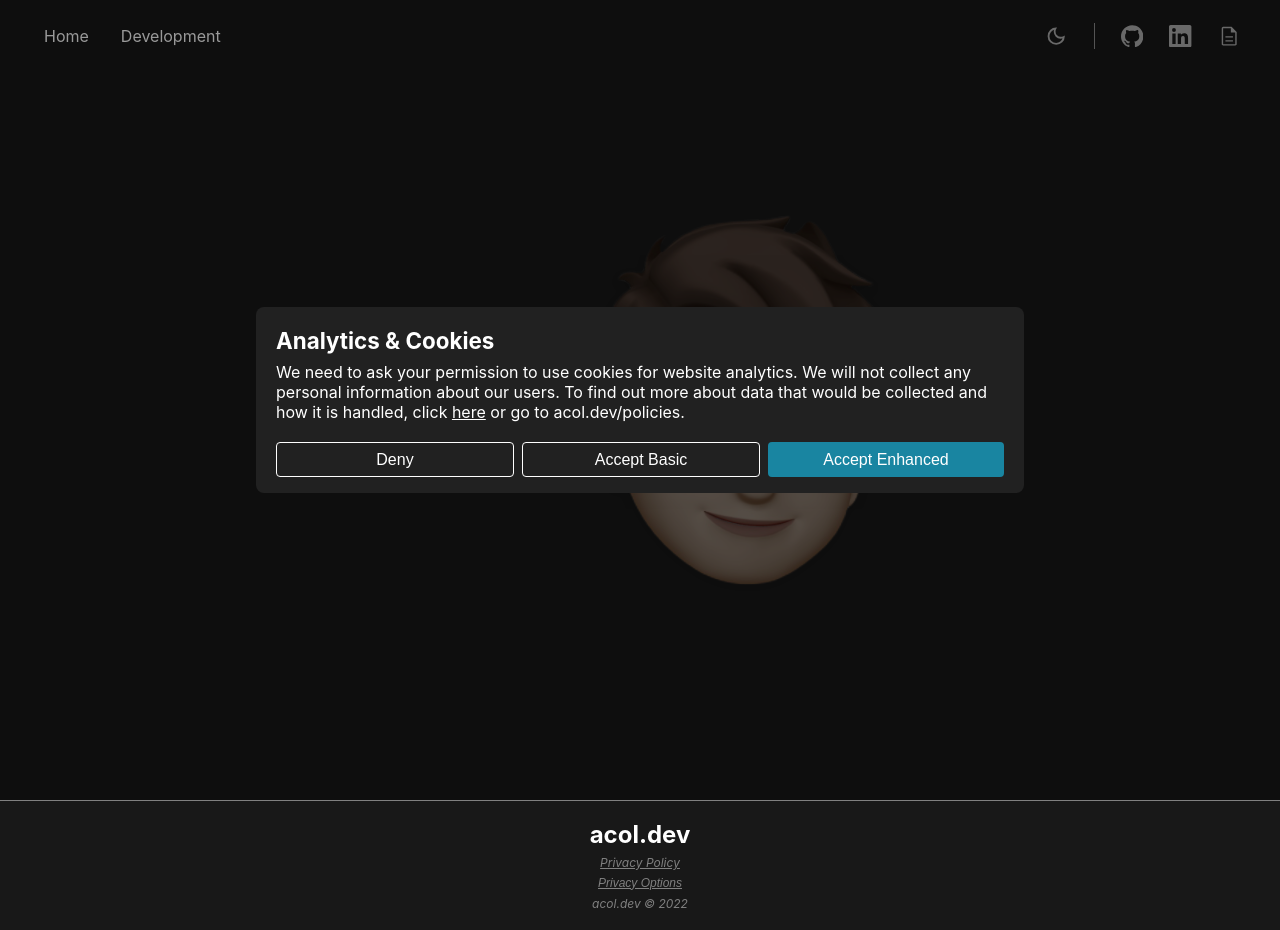
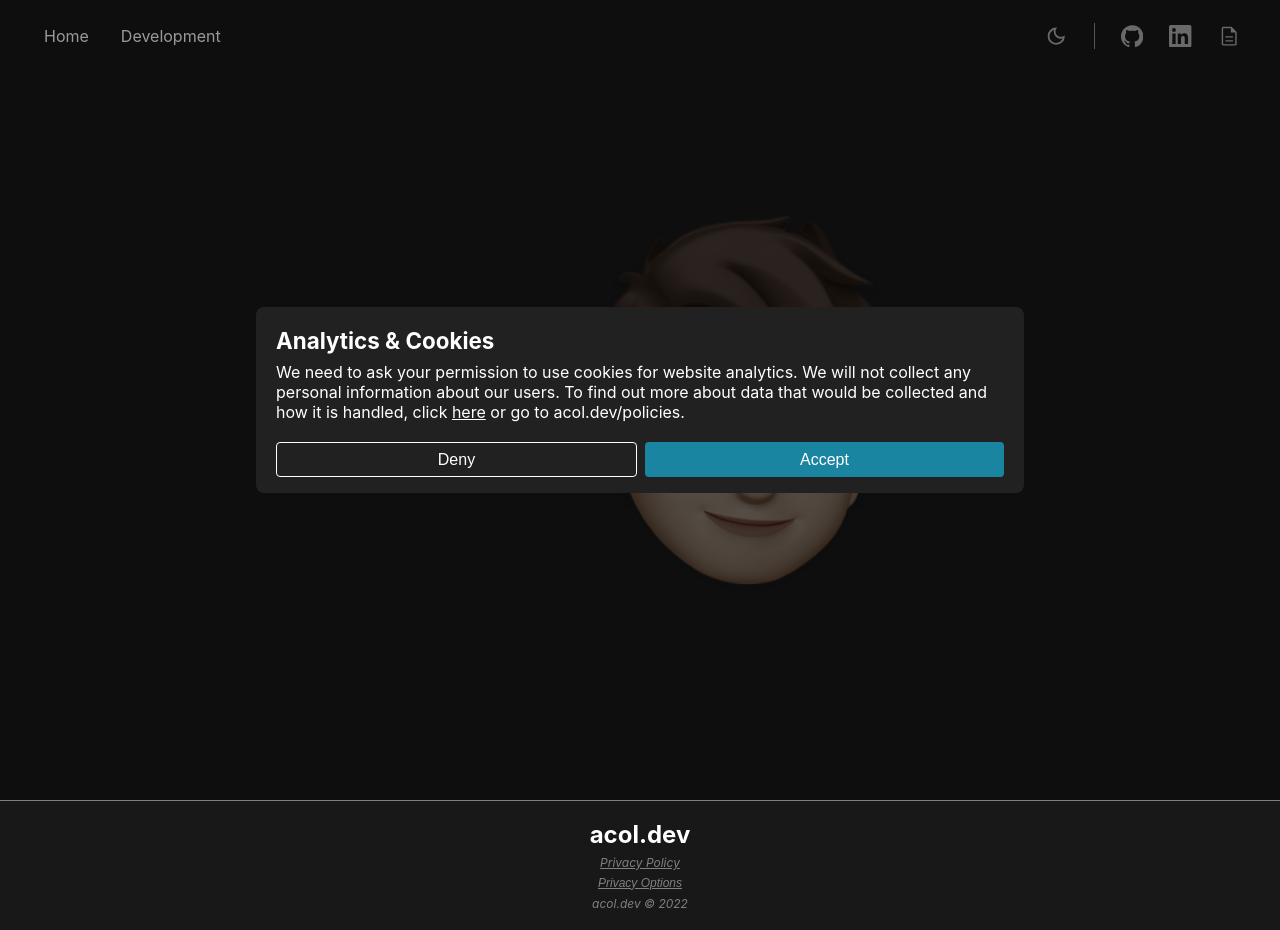
Before and after one commit to acol248/acol-dev, a Next.js app: page / in a window 1280 px wide. Built offline with nearby package versions, Linux system fonts and the light colour scheme.

Commit message:
✨ Updated CookiesMessage

```diff
--- a/src/components/CookiesMessage/CookiesMessage.jsx
+++ b/src/components/CookiesMessage/CookiesMessage.jsx
@@ -12,6 +12,7 @@ import Button from "../../interface/button";
 
 export default function CookiesMessage({
   className,
+  page,
   title,
   message,
   websiteName,
@@ -39,12 +40,14 @@ export default function CookiesMessage({
 
   // if enabled, set open
   useEffect(() => {
+    if (page === "error" || page === "privacypolicy") return;
+
     const analyticsAccepted = localStorage.getItem(
       `${websiteName}_analytics-prompted`
     );
 
     if (enabled && !cookiesAccepted && !analyticsAccepted) setPromptOpen(true);
-  }, [cookiesAccepted, enabled, websiteName]);
+  }, [cookiesAccepted, enabled, websiteName, page]);
 
   // check if cookies have been accepted
   useEffect(() => {
@@ -85,17 +88,9 @@ export default function CookiesMessage({
 
           <Button
             className={styles["cookies-message__button"]}
-            variant="secondary"
             onClick={() => cookieResponse(true, "basic")}
           >
-            Accept Basic
-          </Button>
-
-          <Button
-            className={styles["cookies-message__button"]}
-            onClick={() => cookieResponse(true, "enhanced")}
-          >
-            Accept Enhanced
+            Accept
           </Button>
         </div>
       </div>
```
